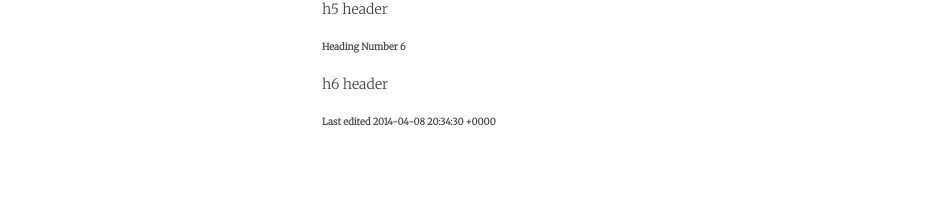
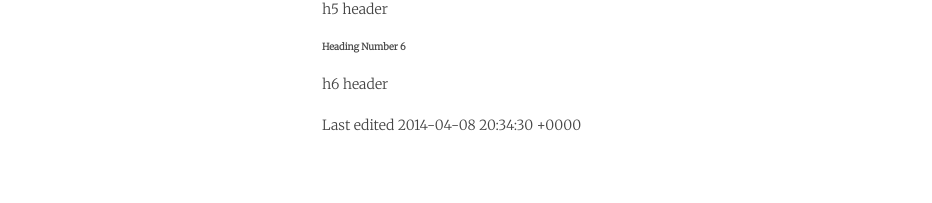
Before and after one commit to jaw42/jaw42.github.com, a Jekyll site: the page built from index.md, in a window 1280 px wide. Shown: the part 1556-1759 px from the top of the page, without its empty margins (148-1080 px from the left). Built offline with Jekyll 4.4.1, drawn with Linux system fonts in a browser that asks for light colours.

```diff
--- a/_config.yml
+++ b/_config.yml
@@ -1,3 +1,4 @@
+markdown: kramdown
 name: "WSOGMM"
 description: "A Whole Sort of General Mish-Mash"
 
--- a/_includes/dateModified.html
+++ b/_includes/dateModified.html
@@ -1 +1 @@
-<h6>Last edited {{ site.time }}</h6>
+<p class=tinydate>Last edited {{ site.time }}</p>
```
